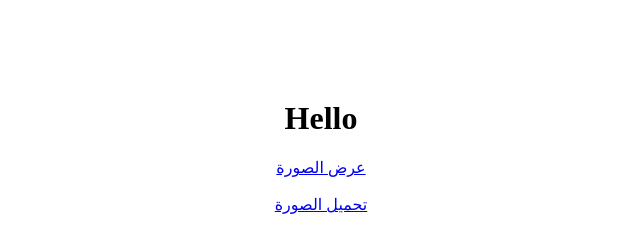
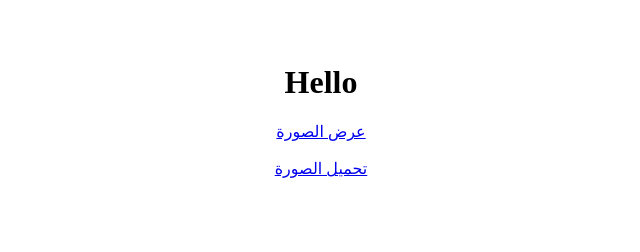
Before and after one commit to TalalAlrashedi/w9-d1-h1, a website: page public/index.html in a window 1280 px wide. Shown: the whole page, without its empty margins (319-959 px from the left). Drawn offline with Linux system fonts and the light colour scheme.

```diff
--- a/public/index.html
+++ b/public/index.html
@@ -5,7 +5,7 @@
   <meta name="viewport" content="width=device-width, initial-scale=1.0"/>
   <title>Welcome</title>
 </head>
-<body style="text-align: center; margin-top: 100px;">
+<body style="text-align: center; margin-top: 5%;">
   <h1>Hello</h1>
 
   <a href="image.jpg">عرض الصورة</a>
```
